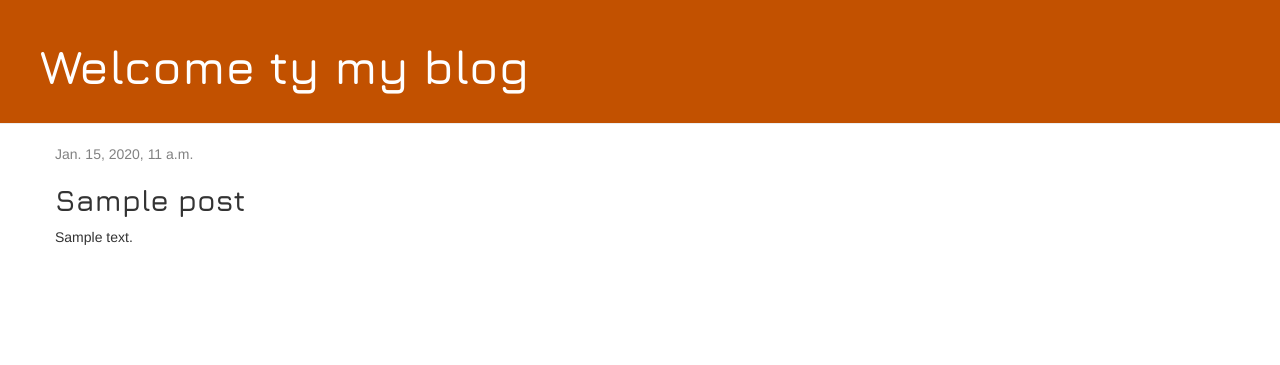
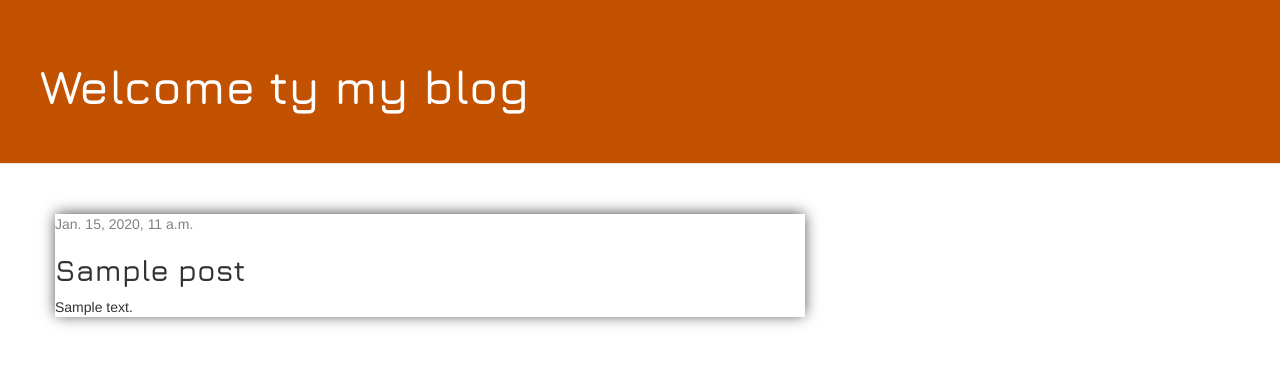
Before and after one commit to anthonybartczak/azure-project, a Django app: page /post/1/ in a window 1280 px wide. Shown: the top 365 px of the page. Run offline with Django 3.2, Linux system fonts and the light colour scheme; tables that the repository leaves empty hold one stand-in row (values such as "Sample post"); some libraries are stand-ins or nearby versions.

Commit message:
CSS adjustments

```diff
--- a/blog/static/css/blog.css
+++ b/blog/static/css/blog.css
@@ -1,7 +1,7 @@
 .page-header {
     background-color: #C25100;
     margin-top: 0;
-    padding: 20px 20px 20px 40px;
+    padding: 40px 40px 40px 40px;
 }
 
 .page-header h1, .page-header h1 a, .page-header h1 a:visited, .page-header h1 a:active {
@@ -12,6 +12,7 @@
 
 .content {
     margin-left: 40px;
+    margin-top: 50px;
 }
 
 h1, h2, h3, h4 {
@@ -38,7 +39,9 @@ h1, h2, h3, h4 {
 }
 
 .post {
-    margin-bottom: 70px;
+    -webkit-box-shadow: 0px -1px 14px -1px rgba(0,0,0,0.75);
+    -moz-box-shadow: 0px -1px 14px -1px rgba(0,0,0,0.75);
+    box-shadow: 0px -1px 14px -1px rgba(0,0,0,0.75);
 }
 
 .post h2 a, .post h1 a:visited {
@@ -52,7 +55,7 @@ h1, h2, h3, h4 {
     justify-content: left;
   }
 
-  submit {
+submit {
     height: 20px;
     width: 100px;
   }
--- a/blog/templates/blog/post_detail.html
+++ b/blog/templates/blog/post_detail.html
@@ -11,6 +11,6 @@
             <a class="btn btn-default" href="{% url 'post_edit' pk=post.pk %}"><span class="glyphicon glyphicon-pencil"></span></a>
         {% endif %}
         <h2>{{ post.title }}</h2>
-        <div class="content-markdown"><p>{{ post.text }}</p></div>
+        <div><p>{{ post.text|safe }}</p></div>
     </div>
 {% endblock %}
```
Also changed, not shown: media/uploads/2020/05/11/bez-nazwy-2.png (deleted).
